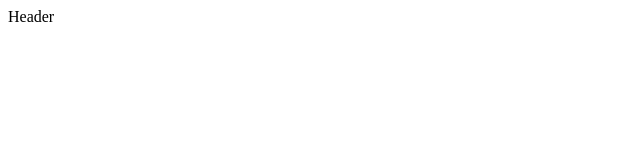
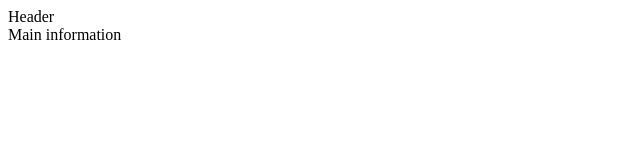
Before and after one commit to rasfor/project_1, a plain HTML site: page index.html in a window 1280 px wide. Shown: the whole page, without its empty margins (0-640 px from the left). Drawn offline with Linux system fonts and the light colour scheme.

Commit message:
Some changes

```diff
--- a/index.html
+++ b/index.html
@@ -13,7 +13,9 @@
     Header
   </header>
   <main>
-    <div> </div>
+    <div>
+      Main information
+    </div>
   </main>
   <footer></footer>
 </body>
```
